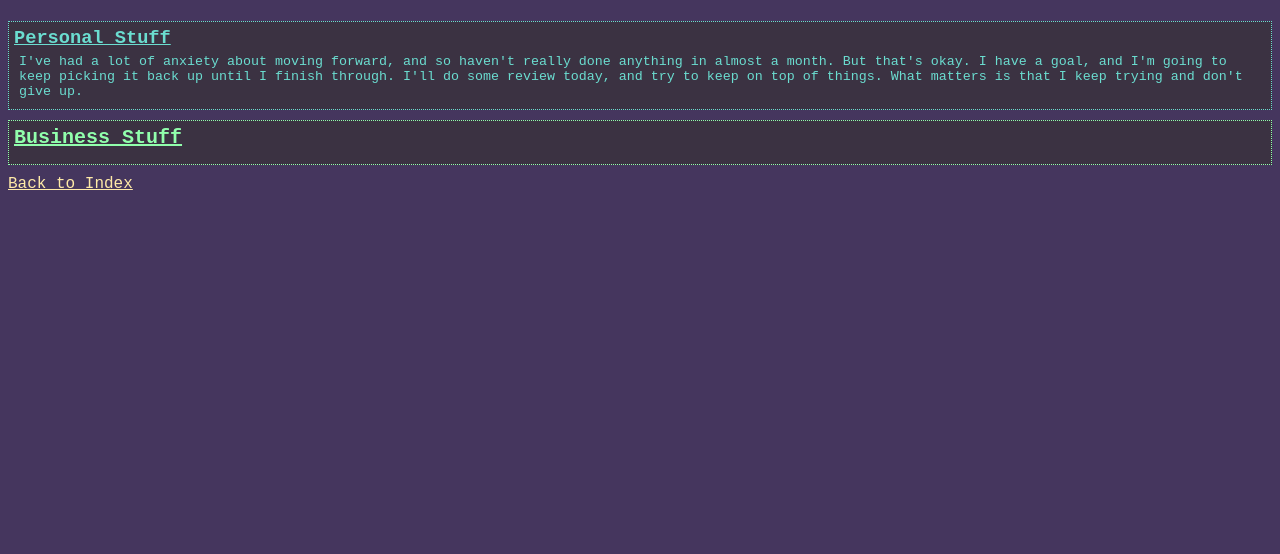
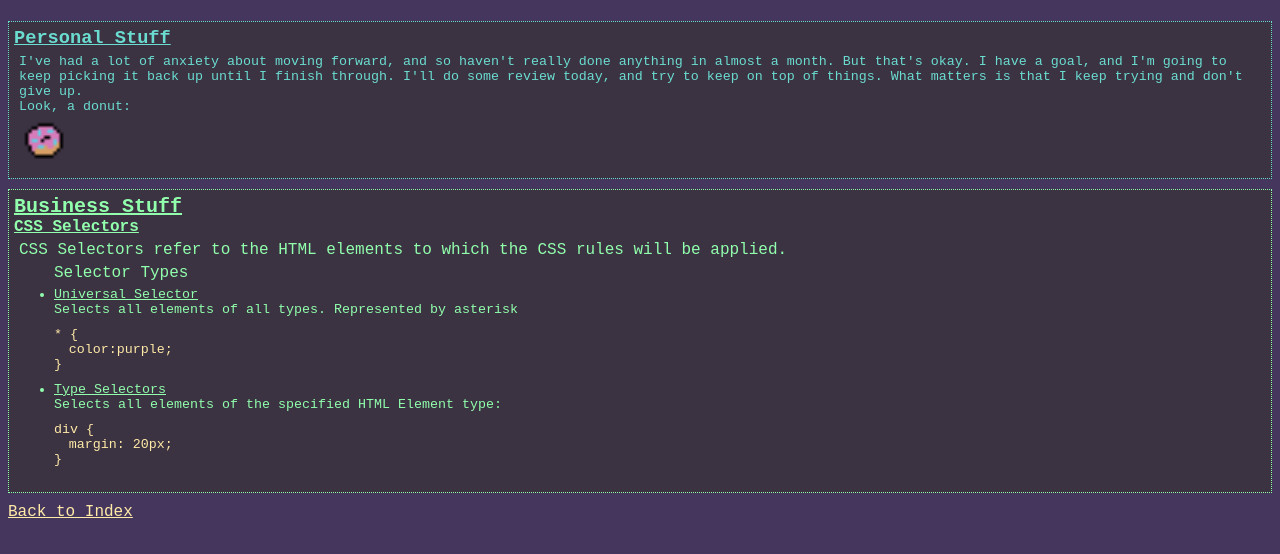
Before and after one commit to RotorHead16/odin-journal, a plain HTML site: page pages/entryMarch1_2022.html in a window 1280 px wide. Shown: the part 66-620 px from the top of the page. Drawn offline with Linux system fonts and the light colour scheme.

Commit message:
entry update

```diff
--- a/pages/entryMarch1_2022.html
+++ b/pages/entryMarch1_2022.html
@@ -15,7 +15,11 @@
     <div class="personal">
         <h2>Personal Stuff</h2>
         <p>
-            I've had a lot of anxiety about moving forward, and so haven't really done anything in almost a month. But that's okay. I have a goal, and I'm going to keep picking it back up until I finish through. I'll do some review today, and try to keep on top of things. What matters is that I keep trying and don't give up.
+            I've had a lot of anxiety about moving forward, and so haven't really done anything in almost a month. But that's okay. I have a goal, and I'm going to keep picking it back up until I finish through. I'll do some review today, and try to keep on top of things. What matters is that I keep trying and don't give up. <br>
+
+            Look, a donut: <br>
+
+            <img style="width: 50px;" src="../img/DonutSprites/Donut1.png" >
         </p>
 
     </div>
@@ -23,8 +27,36 @@
 
     <div class="business">
         <h2>Business Stuff</h2>
+        <h3>CSS Selectors</h3>
         <p>
+            CSS Selectors refer to the HTML elements to which the CSS rules will be applied. <br>
 
+            <ul class="selecList">Selector Types
+                <li><u>Universal Selector</u><br>
+                    <span>
+                        Selects all elements of all types. Represented by asterisk
+                        <br>
+                        <span class="code" >
+                            * { <br>
+                            &ensp; color:purple; <br>
+                            }
+                        </span>
+                    </span>
+                </li>
+                <li>
+                    <u>Type Selectors</u><br>
+                    <span>
+                        Selects all elements of the specified HTML Element type:
+                        <br>
+                        <span class="code">
+                            div { <br>
+                            &ensp; margin: 20px; <br>
+                            }
+                        </span>
+
+                    </span>
+                </li>
+            </ul>
         </p>
 
     </div>
```
